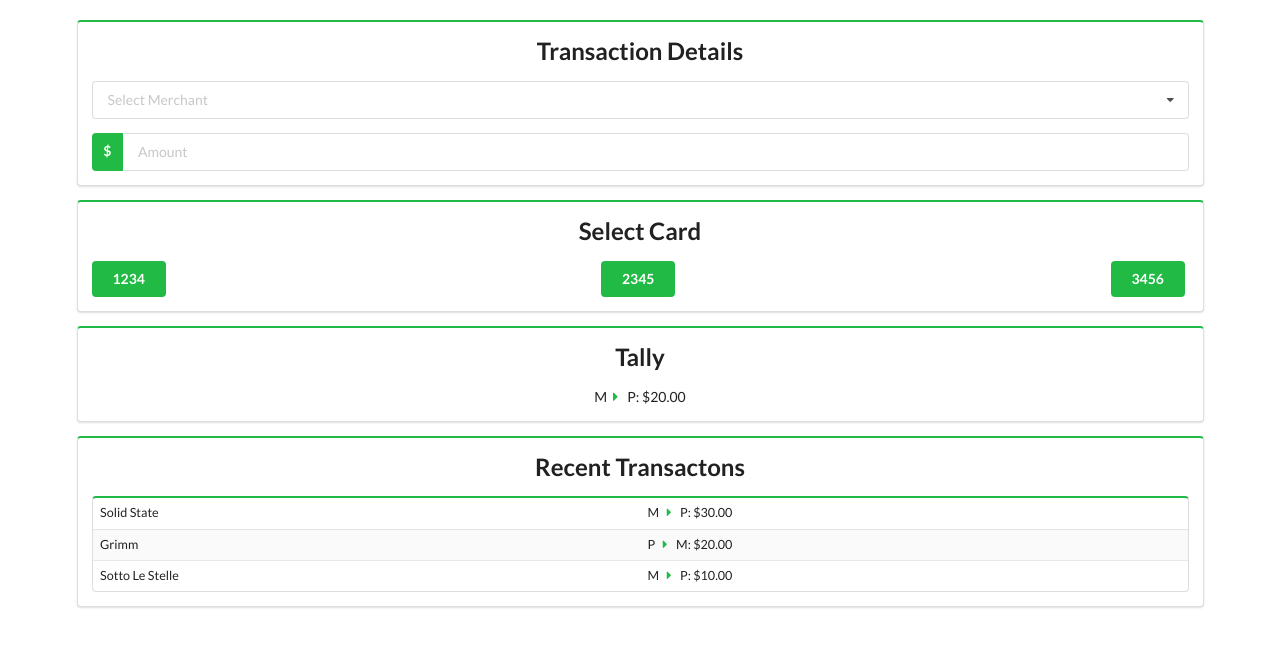
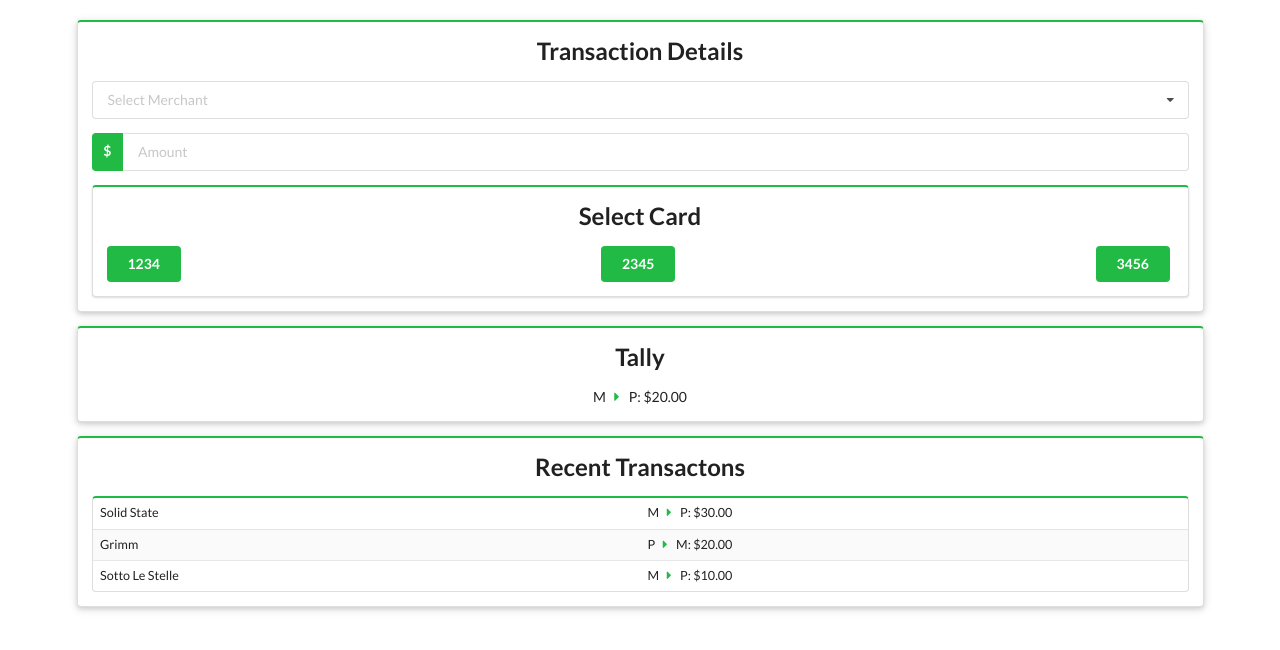
Before and after one commit to MikeAllison/who-owes-who-app, a website with bundled scripts: page dist/index.html in a window 1280 px wide. Built offline with nearby package versions, Linux system fonts and the light colour scheme.

Commit message:
UI style changes and removed unnecessary CSS stules

```diff
--- a/dist/css/style.css
+++ b/dist/css/style.css
@@ -1,14 +1,5 @@
 :root {
   --semantic-green: #21ba45;
-}
-
-.centered {
-  display: flex;
-  justify-content: center;
-}
-
-.text-centered {
-  text-align: center;
 }
 
 .spaced {
--- a/dist/index.html
+++ b/dist/index.html
@@ -14,9 +14,9 @@
   <body>
     <div class="app">
       <div class="ui container">
-        <section class="ui green segment">
+        <section class="ui green center aligned raised segment">
           <form class="ui form">
-            <h2 class="centered">Transaction Details</h2>
+            <h2>Transaction Details</h2>
             <div class="field">
               <select
                 name="merchant-select"
@@ -37,9 +37,8 @@
               </div>
             </div>
           </form>
-        </section>
-        <section class="ui green segment">
-          <h2 class="centered">Select Card</h2>
+          <section class="ui green center aligned segment">
+            <h2>Select Card</h2>
             <div class="spaced">
               <button class="ui green button card-btn" data-card-id="1234">
                 1234
@@ -52,14 +51,16 @@
               </button>
             </div>
           </section>
-        <section class="ui green segment">
-          <h2 class="centered">Tally</h2>
-          <div class="centered">
-            M <i class="right green triangle icon"></i>P: $20.00
-          </div>
         </section>
-        <section class="ui green segment" id="recent-transactions">
-          <h2 class="centered">Recent Transactons</h2>
+        <section class="ui green center aligned raised segment">
+          <h2>Tally</h2>
+          <div>M <i class="right green triangle icon"></i>P: $20.00</div>
+        </section>
+        <section
+          class="ui green center aligned raised segment"
+          id="recent-transactions"
+        >
+          <h2>Recent Transactons</h2>
           <table class="ui striped two column green very compact small table">
             <tbody>
               <tr>
```
Lines whose indentation alone changed are shown as unchanged.
